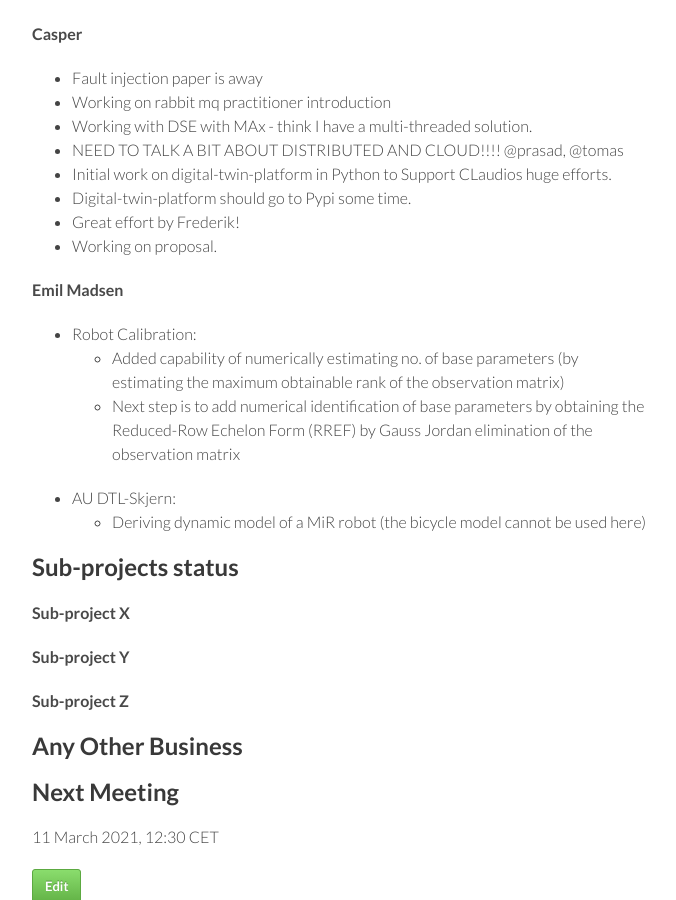
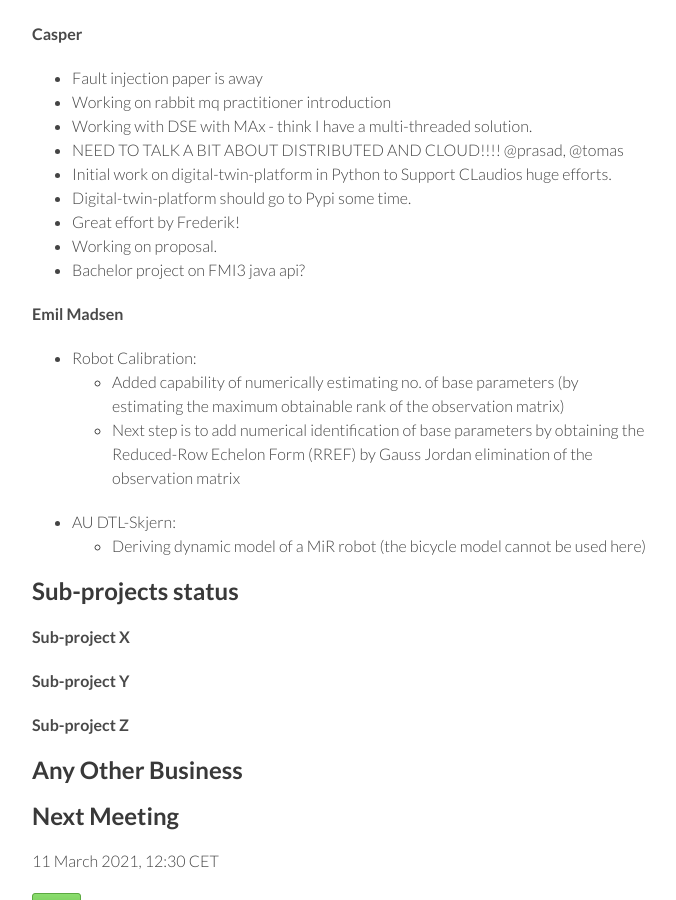
Before and after one commit to digitaltwincentre/digitaltwincentre.github.io, a Jekyll site: the page built from _biweeklies/Biweekly-34.md, in a window 1280 px wide and 900 px high, scrolled down 1383 px. Shown: the whole window, without its empty margins (418-1094 px from the left). Built offline with Jekyll 4.4.1, drawn with Linux system fonts in a browser that asks for light colours; nearby versions of some CDN libraries.

Commit message:
Update Biweekly-34.md

```diff
--- a/_biweeklies/Biweekly-34.md
+++ b/_biweeklies/Biweekly-34.md
@@ -64,6 +64,7 @@ date: 26 February 2021, 1330 CET
 * Digital-twin-platform should go to Pypi some time.
 * Great effort by Frederik!
 * Working on proposal.
+* Bachelor project on FMI3 java api?
 
 #### Emil Madsen
 * Robot Calibration:
```
